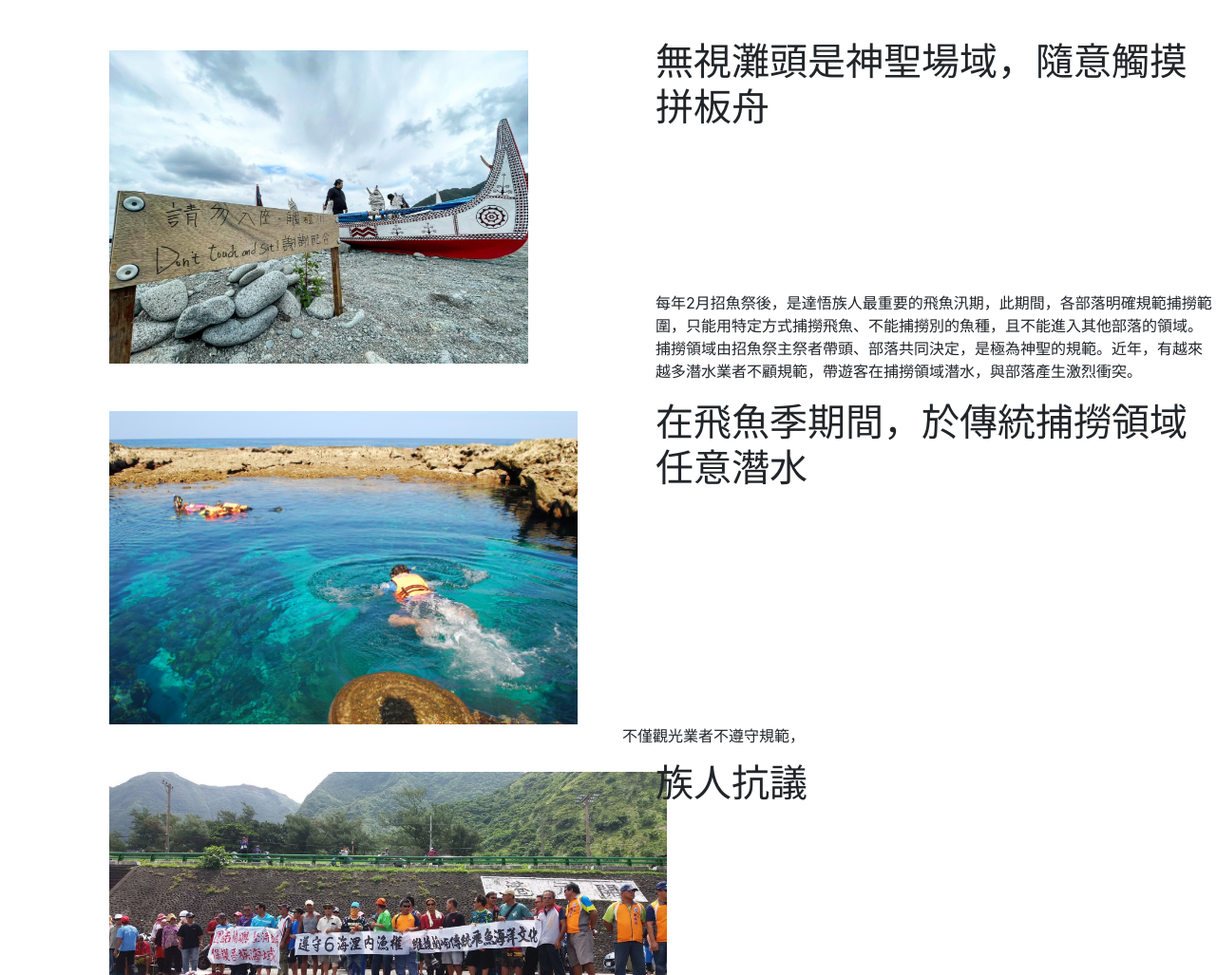
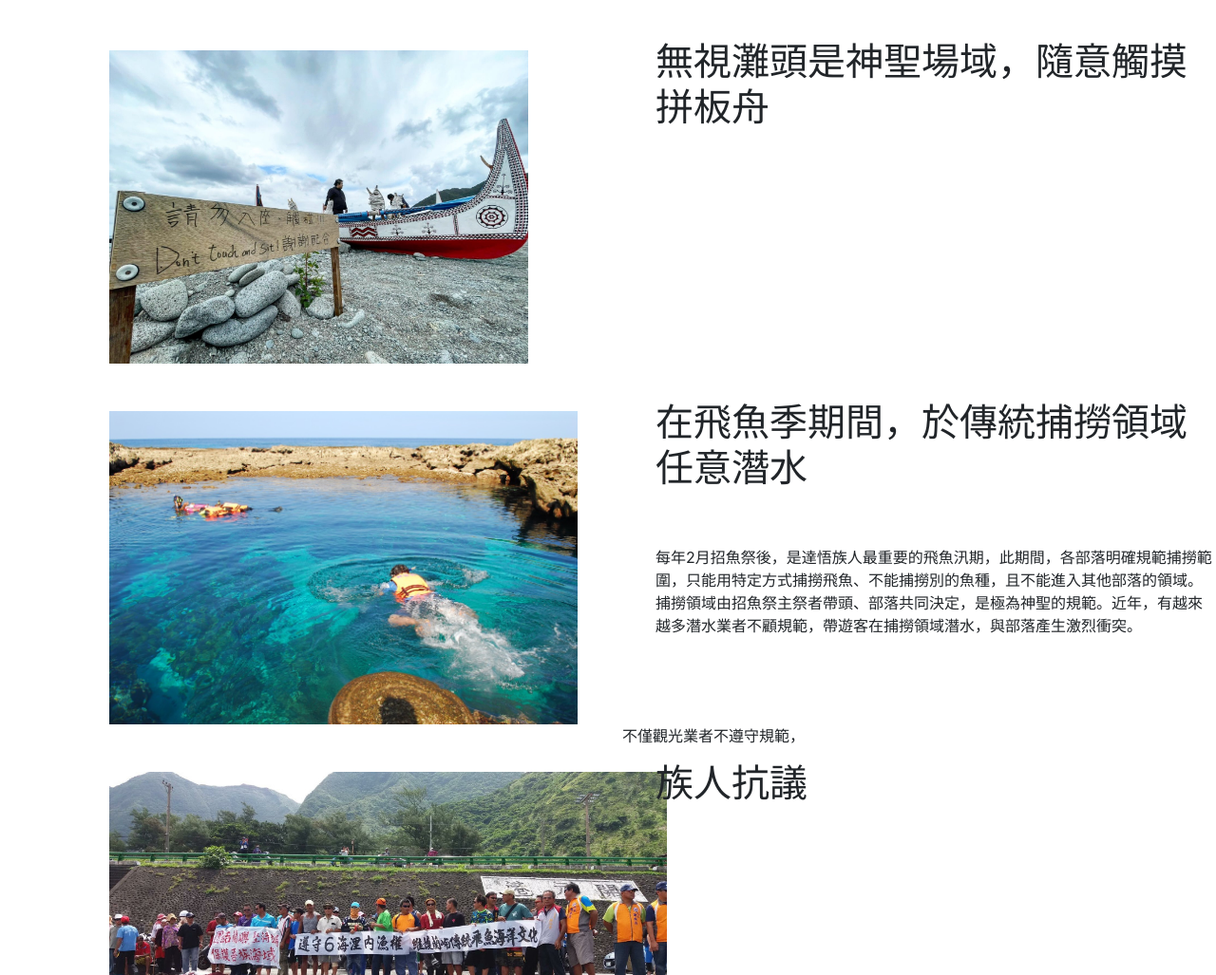
Before and after one commit to jennabanana/jennabanana.github.io, a plain HTML site: page index.html in a window 1280 px wide. Shown: the part 1773-2800 px from the top of the page at 95% size. Drawn offline with nearby package versions, Linux system fonts and the light colour scheme.

Commit message:
Update index.html

```diff
--- a/index.html
+++ b/index.html
@@ -132,7 +132,7 @@
 
             <div class="col-6">
                 <h1 style="position: absolute; top:10%;left:50px;">在飛魚季期間，於傳統捕撈領域任意潛水</h1>
-                <p style="position: absolute; top:-20%;left:50px;">每年2月招魚祭後，是達悟族人最重要的飛魚汛期，此期間，各部落明確規範捕撈範圍，只能用特定方式捕撈飛魚、不能捕撈別的魚種，且不能進入其他部落的領域。捕撈領域由招魚祭主祭者帶頭、部落共同決定，是極為神聖的規範。近年，有越來越多潛水業者不顧規範，帶遊客在捕撈領域潛水，與部落產生激烈衝突。</p>
+                <p style="position: absolute; bottom:20%;left:50px;">每年2月招魚祭後，是達悟族人最重要的飛魚汛期，此期間，各部落明確規範捕撈範圍，只能用特定方式捕撈飛魚、不能捕撈別的魚種，且不能進入其他部落的領域。捕撈領域由招魚祭主祭者帶頭、部落共同決定，是極為神聖的規範。近年，有越來越多潛水業者不顧規範，帶遊客在捕撈領域潛水，與部落產生激烈衝突。</p>
             </div>
          </div>
 
```
